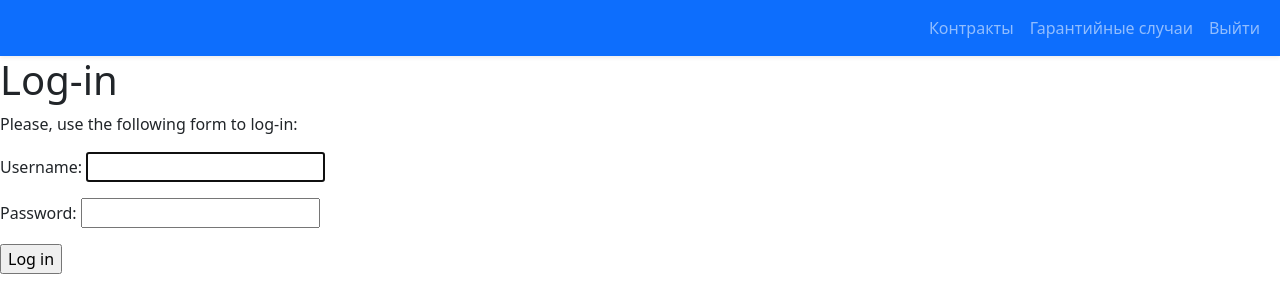
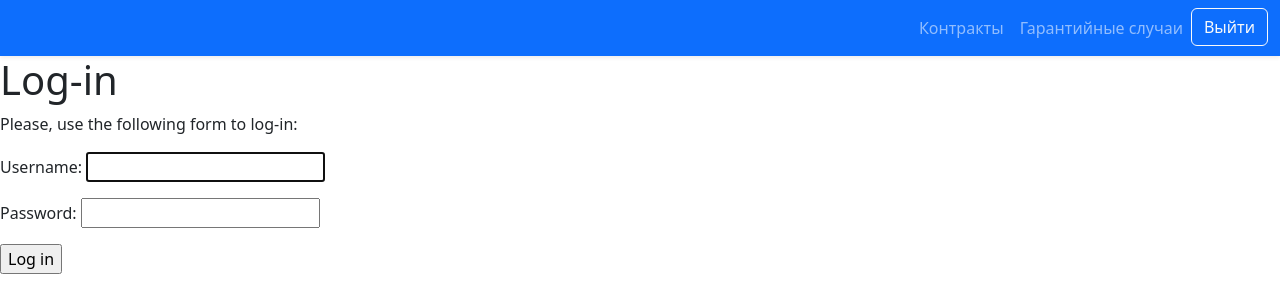
Before and after one commit to Flynotfly/Leasing-of-metering-devices, a Django app: page /login/?next=/contract/add/ in a window 1280 px wide. Shown: the top 300 px of the page. Run offline with Django 5.2, Linux system fonts and the light colour scheme.

Commit message:
change exit button

```diff
--- a/leasing/templates/includes/header.html
+++ b/leasing/templates/includes/header.html
@@ -25,7 +25,10 @@
                     <a class="nav-link {% if section == 'warranty' %}active{% endif %}" href="{% url 'list_warranty' %}">Гарантийные случаи</a>
                 </li>
                 <li class="nav-item">
-                    <a class="nav-link" href="{% url 'logout' %}">Выйти</a>
+                    <form method="post" action="{% url 'logout' %}">
+                        {% csrf_token %}
+                        <button type="submit" class="btn btn-outline-light">Выйти</button>
+                    </form>
                 </li>
             </ul>
         </div>
--- a/leasing/views.py
+++ b/leasing/views.py
@@ -150,7 +150,7 @@ def toggle_payment(request, pk, action):
     else:
         return HttpResponseForbidden("You are not authorized to perform this action.")
 
-    return redirect('view_payments', pk=payment.contract.pk)
+    return redirect('request_paid_list')
 
 
 @login_required
--- a/project/settings.py
+++ b/project/settings.py
@@ -130,3 +130,4 @@ MEDIA_ROOT = BASE_DIR / 'media'
 LOGIN_REDIRECT_URL = 'list_contract'
 LOGIN_URL = 'login'
 LOGOUT_URL = 'logout'
+LOGOUT_REDIRECT_URL = 'login'
```
Also changed, not shown: db.sqlite3.
